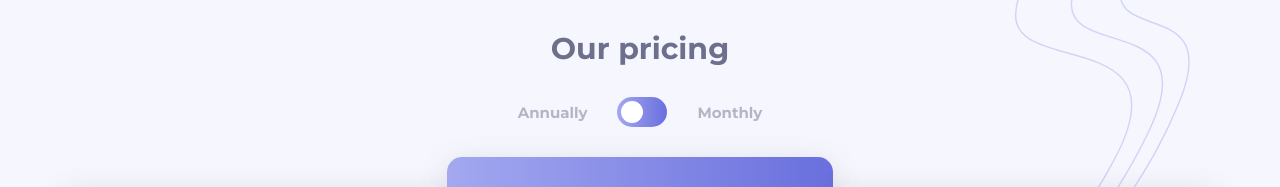
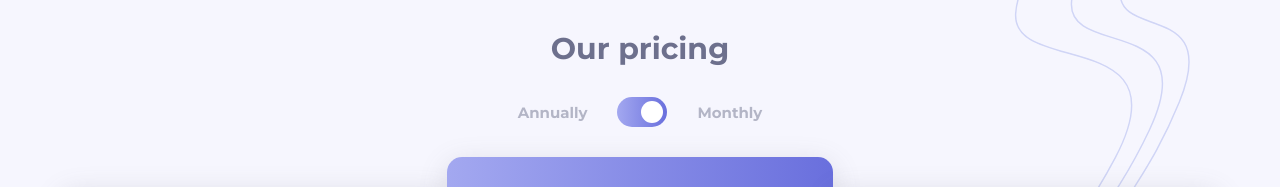
Before and after one commit to legloc/pricing-component-with-toggle, a React (Create React App) app: page / in a window 1280 px wide. Shown: the top 187 px of the page. Built offline with nearby package versions, Linux system fonts and the light colour scheme.

Commit message:
Fixed bugs

```diff
--- a/src/App.js
+++ b/src/App.js
@@ -4,21 +4,21 @@ import Card from './components/Card'
 import './App.sass'
 
 const App = () => {
-  const [monthlyPricing, setMonthlyPricing] = useState(false)
+  const [monthlyPricing, setMonthlyPricing] = useState(true)
 
   const cards = [{
     title: 'Basic',
-    price: [ '19.99', '199.99' ],
+    price: [ '199.99', '19.99' ],
     list: [ '500 GB Storage', '2 Users Allowed', 'Send up to 3 GB' ],
     active: false
   }, {
     title: 'Professional',
-    price: [ '24.99', '249.99' ],
+    price: [ '249.99', '24.99' ],
     list: [ '1 TB Storage', '5 Users Allowed', 'Send up to 10 GB' ],
     active: true
   }, {
     title: 'Master',
-    price: [ '39.99', '399.99' ],
+    price: [ '399.99', '39.99' ],
     list: [ '2 TB Storage', '10 Users Allowed', 'Send up to 20 GB' ],
     active: false
   }]
```
Also changed, not shown: 1 other file (tests, documents, lock files or other folders).
